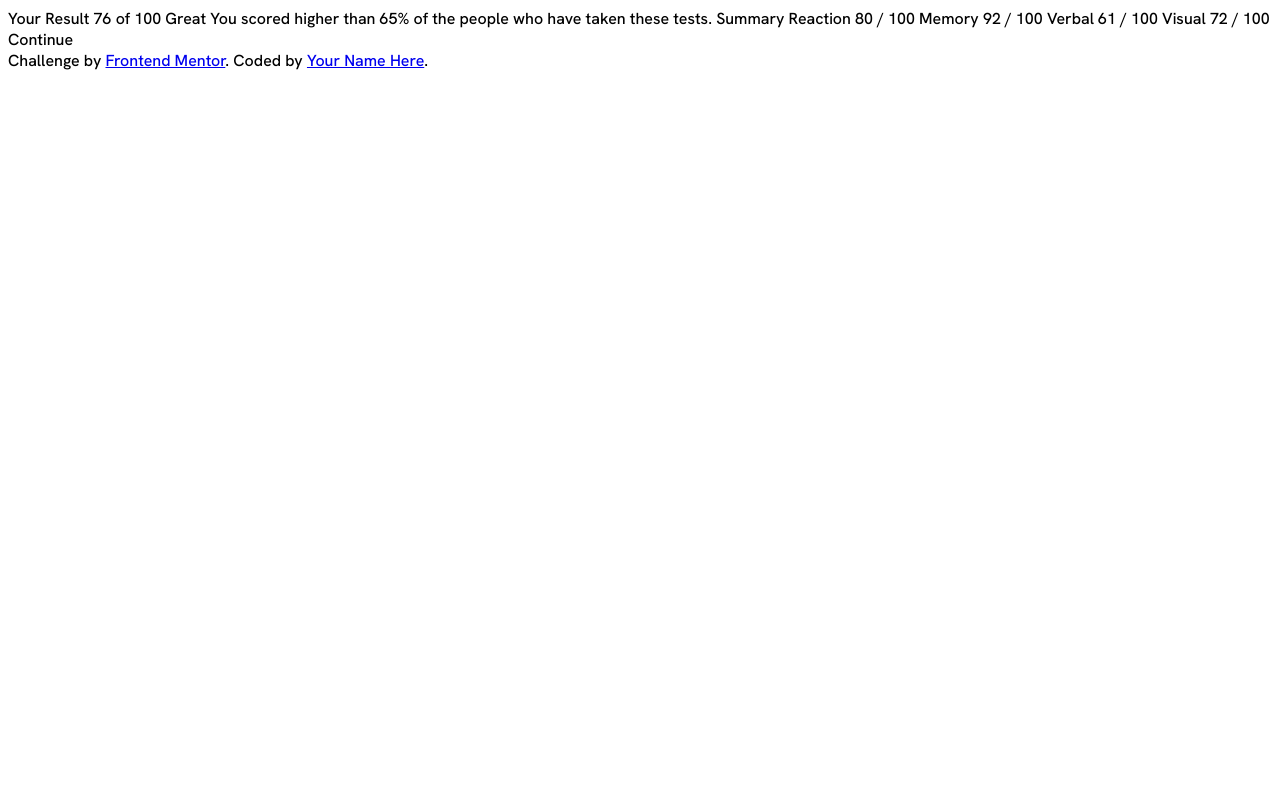
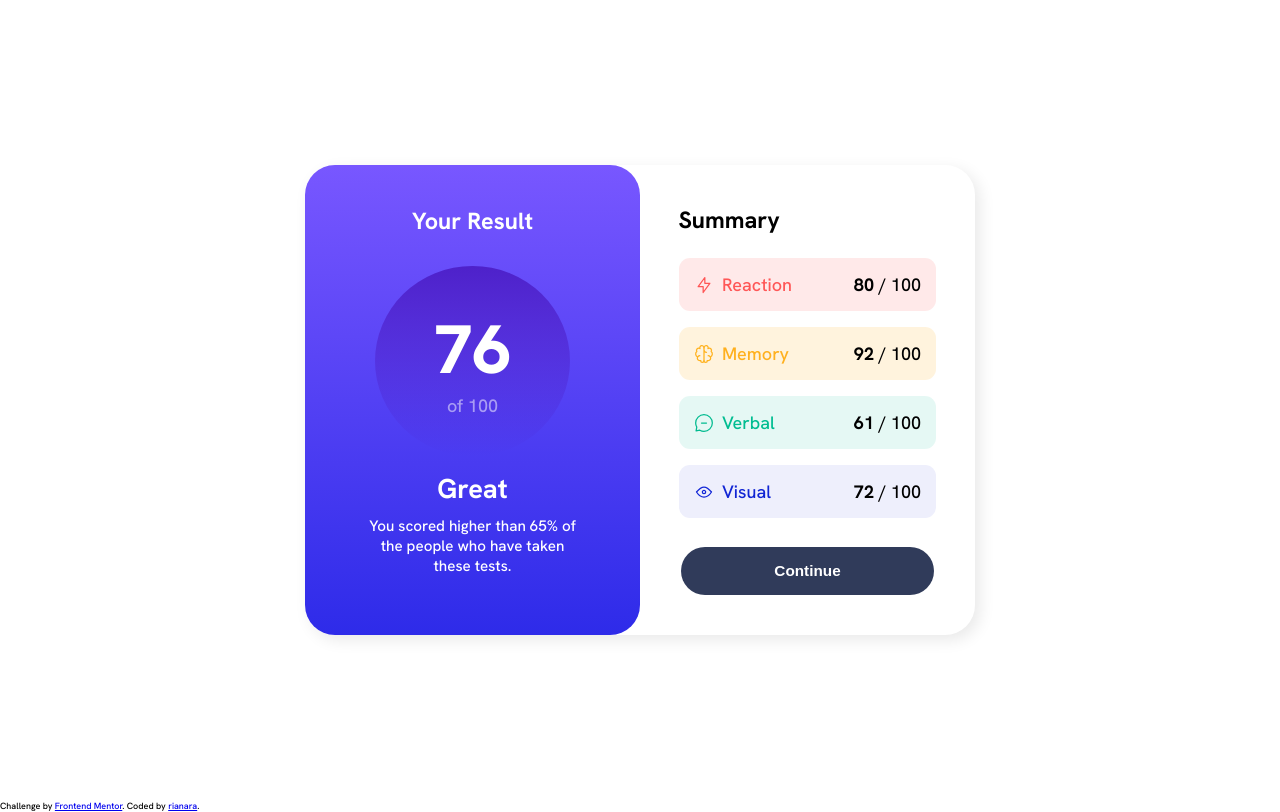
Before and after one commit to rianara/resultssummary, a plain HTML site: page index.html in a window 1280 px wide. Drawn offline with Linux system fonts and the light colour scheme.

Commit message:
Add files via upload

```diff
--- a/index.css
+++ b/index.css
@@ -1,3 +1,211 @@
 body {
   font-family: 'Hanken Grotesk', sans-serif;
+  font-size: 18px;
+  margin: 0;
+  box-sizing: border-box;
 }
+
+h2, h3, p {
+  margin: 0;
+}
+
+.main-container {
+  display: flex;
+  justify-content: center;
+  align-items: center;
+  height: 100vh;
+}
+
+.container {
+  max-width: 670px;
+  margin-left: auto;
+  margin-right: auto;
+}
+
+.row {
+  display: flex;
+  border-radius: 30px;
+  box-shadow: 5px 5px 16px #00000017;
+}
+
+.container-left, .container-right {
+  width: 50%;
+  border-radius: 30px;
+
+}
+
+.container-left {
+  background: linear-gradient(180deg, rgba(120,87,255,1) 0%, rgba(46,43,233,1) 100%);
+  color: white;
+  padding: 41px 16px;
+}
+
+.container-right {
+  border-top-left-radius: 0;
+  border-bottom-left-radius: 0;
+  padding: 40px 16px;
+}
+
+.container-right p {
+  display: inline;
+}
+
+.summary-header{
+  align-self: flex-start;
+}
+
+.summary-header h2{
+  font-size: 1.3em;
+  margin-left: 1.4rem;
+  margin-bottom: 15px;
+}
+
+.container-right button {
+  padding: 15px 93px;
+  border-radius: 26px;
+  margin-top: 21px;
+  font-size: 0.85em;
+  font-weight: 700;
+  color: white;
+  border: none;
+  background: hsl(224, 30%, 27%);
+}
+
+.flex-container {
+  display: flex;
+  flex-direction: column;
+  justify-content: center;
+  align-items: center;
+}
+
+.flex-spacebetween {
+  display: flex;
+  justify-content: space-between;
+  align-items: center;
+}
+
+.reaction, .memory, .verbal, .visual{
+  width: 75%;
+  border-radius: 11px;
+  padding: 15px 15px;
+  margin: 8px 0;
+}
+
+.padding-left p{
+  padding-left: 8px;
+}
+
+.reaction {
+  background-color: #ff575721;
+}
+
+.memory {
+  background: #ffb01f26;
+}
+
+.verbal {
+  background: #00bd911a;
+}
+
+.visual {
+  background: #1125d412;
+}
+
+.reaction div:nth-of-type(1) {
+  color: #ff5757;
+}
+
+.memory div:nth-of-type(1) {
+  color: #ffb01f;
+}
+
+.verbal div:nth-of-type(1) {
+  color: #00bd91;
+}
+
+
+.visual div:nth-of-type(1) {
+  color: #1125d4;
+}
+
+.bold {
+  font-weight: 700;
+}
+
+.result-header h2 {
+  font-size: 1.3em;
+  margin-bottom: 15px;
+}
+
+.result-circle {
+  border-radius: 50%;
+  background: linear-gradient(0deg, transparent 0%, rgba(78,33,202,1) 100%);
+  padding: 39px 59px;
+  margin-top: 15px;
+}
+
+.result-circle p:nth-of-type(1){
+  font-size: 3.8em;
+  font-weight: 800;
+}
+
+.result-circle p:nth-of-type(2){
+  opacity: 0.5;
+}
+
+.result-circle p {
+  text-align: center;
+}
+
+.result-feedback {
+  text-align: center;
+  max-width: 70%;
+  font-size: 0.95rem;
+}
+
+.result-feedback h3 {
+  font-size: 1.7rem;
+  margin-top: 15px;
+  margin-bottom: 10px;
+}
+
+@media (max-width: 670px) {
+  .row {
+    flex-direction: column;
+    border-radius: 0;
+  }
+
+  .container {
+    max-width: min(100%, 375px);
+    height: 100%
+  }
+
+  .container-left, .container-right {
+    width: 100%;
+    padding: 25px 0 40px 0;
+    border-radius: 0;
+  }
+
+  .container-left {
+    border-bottom-left-radius: 30px;
+    border-bottom-right-radius: 30px;
+  }
+
+
+  .container-right button {
+    padding: 18px 120px;
+    font-size: 0.95em;
+  }
+
+  .result-circle {
+    padding: 21px 44px;
+  }
+
+  .reaction, .memory, .verbal, .visual{
+    padding: 17px 15px;
+  }
+}
+
+.attribution {
+  font-size: 0.5em;
+}
--- a/index.html
+++ b/index.html
@@ -12,36 +12,75 @@
     <link rel="stylesheet" href="index.css">
     <title>Frontend Mentor | Results summary component</title>
   </head>
-
   <body>
-
-  Your Result
-  76
-  of 100
-
-  Great
-  You scored higher than 65% of the people who have taken these tests.
-
-  Summary
-
-  Reaction
-  80 / 100
-
-  Memory
-  92 / 100
-
-  Verbal
-  61 / 100
-
-  Visual
-  72 / 100
-
-  Continue
-
+    <main class="main-container">
+      <div class="container">
+        <div class="row">
+          <div class="container-left">
+            <div class="flex-container">
+              <div class="result-header">
+                <h2>Your Result</h2>
+              </div>
+              <div class="result-circle">
+                <p>76</p>
+                <p>of 100</p>
+              </div>
+              <div class="result-feedback">
+                <h3>Great</h3>
+                <p>You scored higher than 65% of the people who have taken these tests.</p>
+              </div>
+            </div>
+          </div>
+          <div class="container-right">
+            <div class="flex-container">
+              <div class="summary-header">
+                <h2>Summary</h2>
+              </div>
+              <div class="reaction flex-spacebetween">
+                <div class="flex-spacebetween padding-left">
+                  <img src="icon-reaction.svg" alt="">
+                  <p>Reaction</p>
+                </div>
+                <div>
+                  <p><span class="bold">80</span> / 100</p>
+                </div>
+              </div>
+              <div class="memory flex-spacebetween">
+                <div class="flex-spacebetween padding-left">
+                  <img src="icon-memory.svg" alt="">
+                  <p>Memory</p>
+                </div>
+                <div>
+                  <p><span class="bold">92</span> / 100</p>
+                </div>
+              </div>
+              <div class="verbal flex-spacebetween">
+                <div class="flex-spacebetween padding-left">
+                  <img src="icon-verbal.svg" alt="">
+                  <p>Verbal</p>
+                </div>
+                <div>
+                  <p><span class="bold">61</span> / 100</p>
+                </div>
+              </div>
+              <div class="visual flex-spacebetween">
+                <div class="flex-spacebetween padding-left">
+                  <img src="icon-visual.svg" alt="">
+                  <p>Visual</p>
+                </div>
+                <div>
+                  <p><span class="bold">72</span> / 100</p>
+                </div>
+              </div>
+              <button>Continue</button>
+            </div>
+          </div>
+        </div>
+      </div>
+    </main>
     <div class="attribution">
       Challenge by <a href="https://www.frontendmentor.io?ref=challenge" target="_blank">Frontend Mentor</a>.
-    Coded by <a href="#">Your Name Here</a>.
+      Coded by <a href="#">rianara</a>.
     </div>
   </body>
-
 </html>
```
Lines whose indentation alone changed are shown as unchanged.
